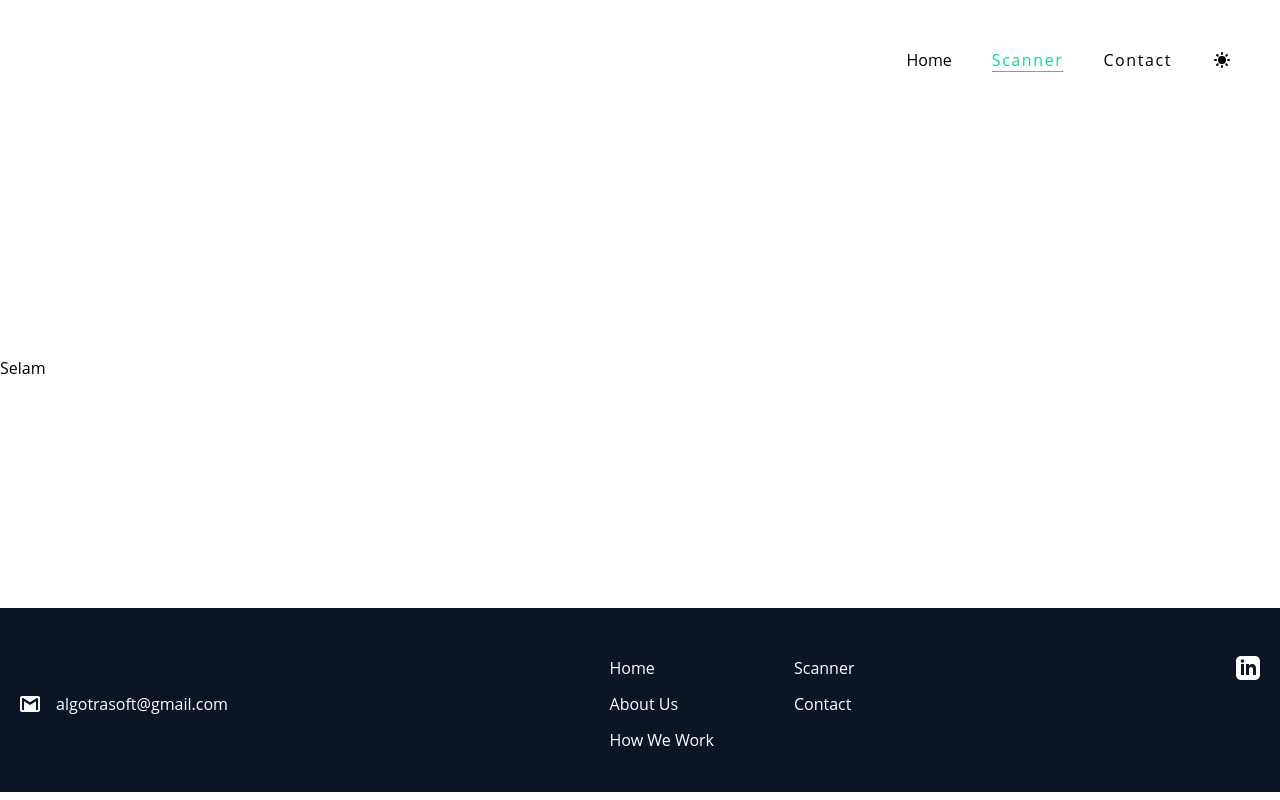
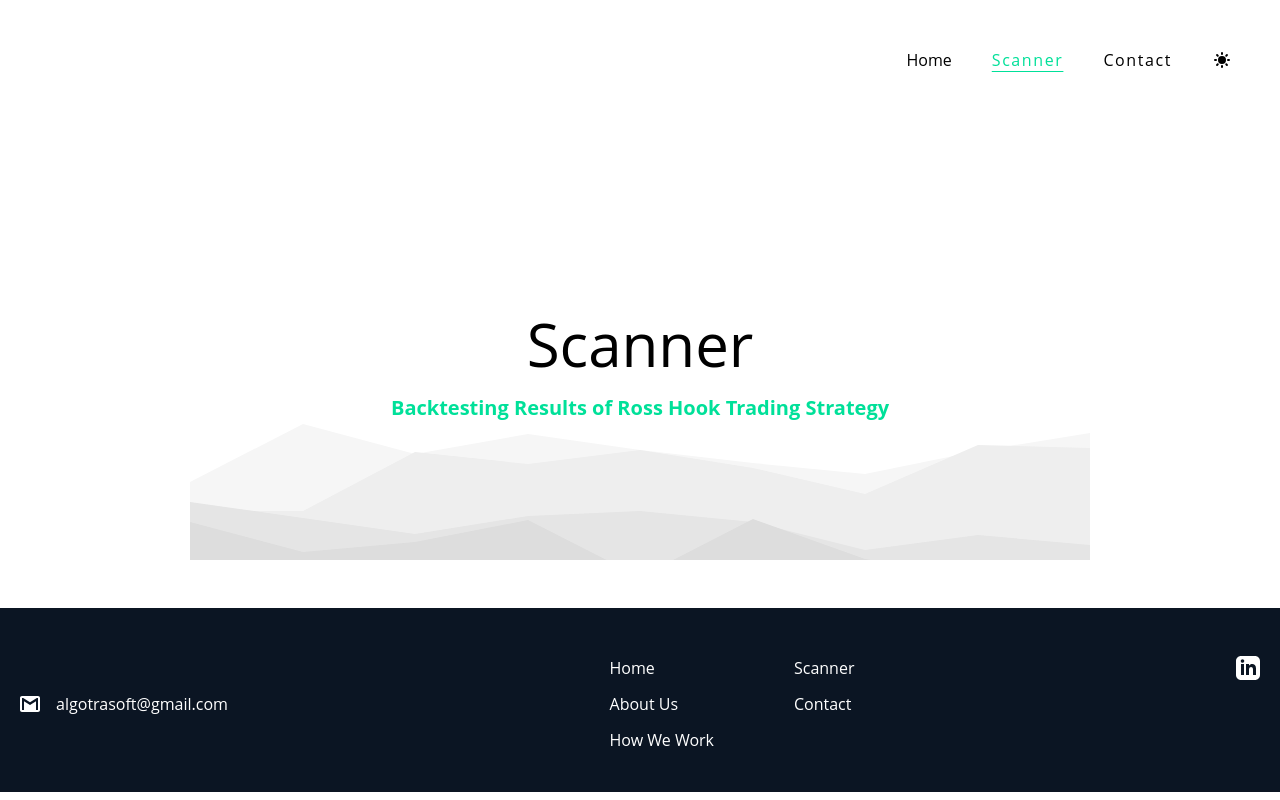
Before and after one commit to ahmetcankaratas/algotrasoft-community-angular, an Angular app: page /scanner in a window 1280 px wide. Built offline with nearby package versions, Linux system fonts and the light colour scheme.

Commit message:
add contact page

```diff
--- a/src/app/modules/contact/page/contact/contact.component.html
+++ b/src/app/modules/contact/page/contact/contact.component.html
@@ -1,8 +1,11 @@
 <app-layout [mainArea]="mainArea"></app-layout>
 
 <ng-template #mainArea>
+  <app-cover header='Contact' description="Join Us"></app-cover>
   <div class="container mx-auto px-6 pt-12 pb-80 md:pb-96">
-    <div class="container mx-auto max-w-4xl space-y-6 rounded-lg bg-gray-200 p-10 px-6 text-center dark:bg-darkBlue1 md:px-16">
+    <div
+      class="container mx-auto max-w-4xl space-y-6 rounded-lg bg-gray-200 p-10 px-6 text-center dark:bg-darkBlue1 md:px-16"
+    >
       <p class="text-md text-justify md:text-lg">
         Please do not hesitate to contact us, if you want to learn more about
         simple trading strategies or more complicated statistical arbitrage of
--- a/src/app/modules/scanner/pages/scanner/scanner.component.html
+++ b/src/app/modules/scanner/pages/scanner/scanner.component.html
@@ -1,5 +1,8 @@
 <app-layout [mainArea]="mainArea"></app-layout>
 
 <ng-template #mainArea>
-  <h1>Selam</h1>
+  <app-cover
+    header="Scanner"
+    description="Backtesting Results of Ross Hook Trading Strategy"
+  ></app-cover>
 </ng-template>
--- /dev/null
+++ b/src/app/shared/cover/cover.component.html
@@ -0,0 +1,10 @@
+<div
+  class="flex justify-center items-center w-full h-96 dark:bg-scanner-cover bg-scanner-cover-light bg-center bg-no-repeat"
+>
+  <div class="text-center space-y-5">
+    <h1 class="bold text-4xl md:text-6xl mx-7">{{header}}</h1>
+    <p class="px-5 text-lg font-bold md:text-xl text-darkCyan dark:">
+      {{description}}
+    </p>
+  </div>
+</div>
```
Also changed, not shown: src/app/shared/cover/cover.component.ts (added, +12 -0 lines), src/app/shared/shared.module.ts (+9 -3 lines), src/app/shared/cover/cover.component.css (added), 1 other file (tests, documents, lock files or other folders).
